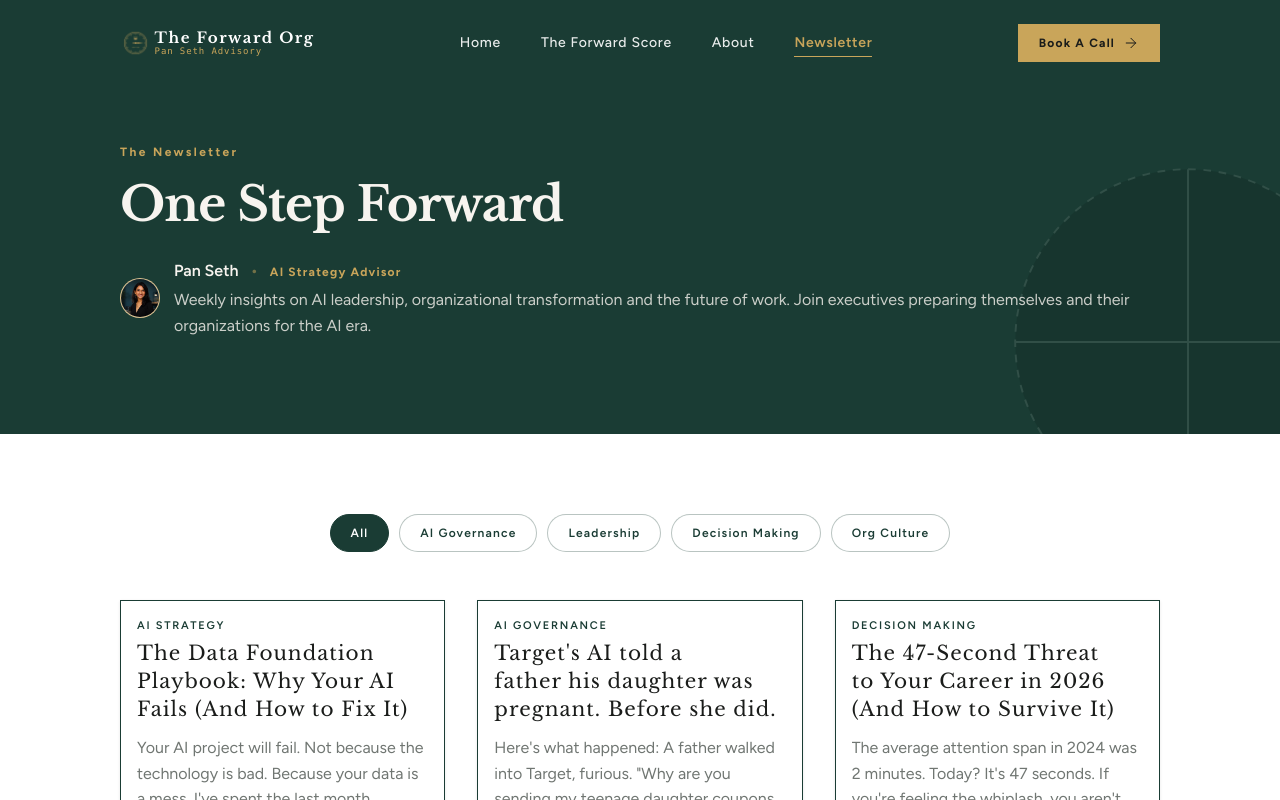
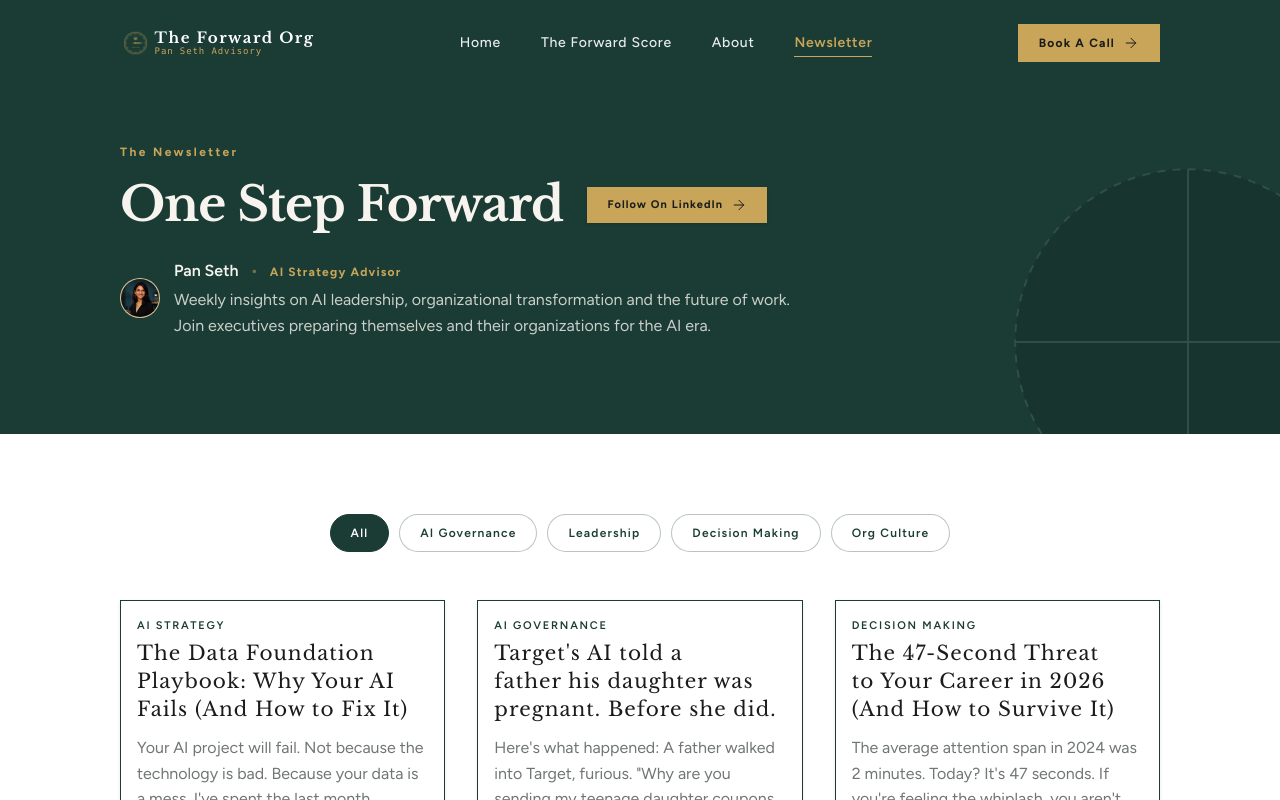
Before and after one commit to AnshKapila/The-Forward-Org-New, a React (Vite) app: page /newsletter in a window 1280 px wide. Shown: the top 800 px of the page. Built offline with nearby package versions, Linux system fonts and the light colour scheme.

Commit message:
feat: place LinkedIn button next to newsletter header and limit description text width

```diff
--- a/src/pages/Newsletter.tsx
+++ b/src/pages/Newsletter.tsx
@@ -56,9 +56,19 @@ export default function Newsletter() {
             <span className="font-sans font-bold text-xs text-gold capitalize tracking-[0.2em] block">
               The Newsletter
             </span>
-            <h1 className="font-serif text-[38px] md:text-[54px] font-bold text-off-white leading-[1.1] tracking-tight">
-              One Step Forward
-            </h1>
+            <div className="flex flex-col sm:flex-row sm:items-center gap-4 sm:gap-6">
+              <h1 className="font-serif text-[38px] md:text-[54px] font-bold text-off-white leading-[1.1] tracking-tight">
+                One Step Forward
+              </h1>
+              <InteractiveButton
+                onClick={() => window.open("https://www.linkedin.com/newsletters/one-step-forward-%25E2%2599%25A0-7333630738220666882/", "_blank", "noopener,noreferrer")}
+                variant="gold"
+                size="sm"
+                className="inline-flex items-center gap-1.5 self-start sm:self-auto py-2.5 px-5 text-[11px] font-bold capitalize tracking-wider font-sans border-0 shadow-sm"
+              >
+                Follow on LinkedIn
+              </InteractiveButton>
+            </div>
 
             <div className="flex items-center gap-3.5 pt-2">
               <div className="w-10 h-10 rounded-full overflow-hidden border border-gold/40 shrink-0 bg-sand">
@@ -75,7 +85,7 @@ export default function Newsletter() {
                 <p className="font-sans font-semibold text-[14px] text-off-white">
                   Pan Seth <span className="text-gold/50 mx-2">•</span> <span className="text-gold capitalize tracking-wider text-xs font-bold">AI Strategy Advisor</span>
                 </p>
-                <p className="font-sans text-[13px] md:text-[14px] text-off-white/80 leading-relaxed mt-1">
+                <p className="font-sans text-[13px] md:text-[14px] text-off-white/80 leading-relaxed mt-1 max-w-[50vw]">
                   Weekly insights on AI leadership, organizational transformation and the future of work. Join executives preparing themselves and their organizations for the AI era.
                 </p>
               </div>
```
